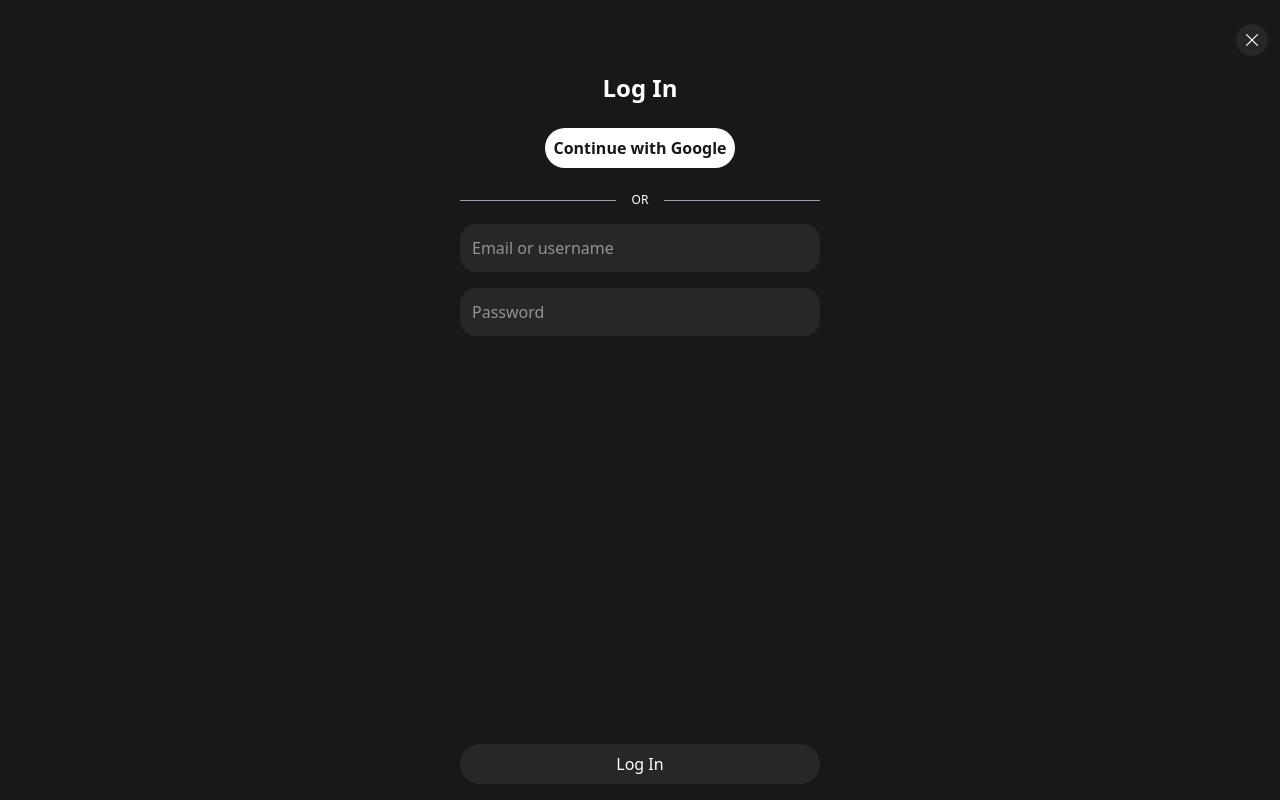
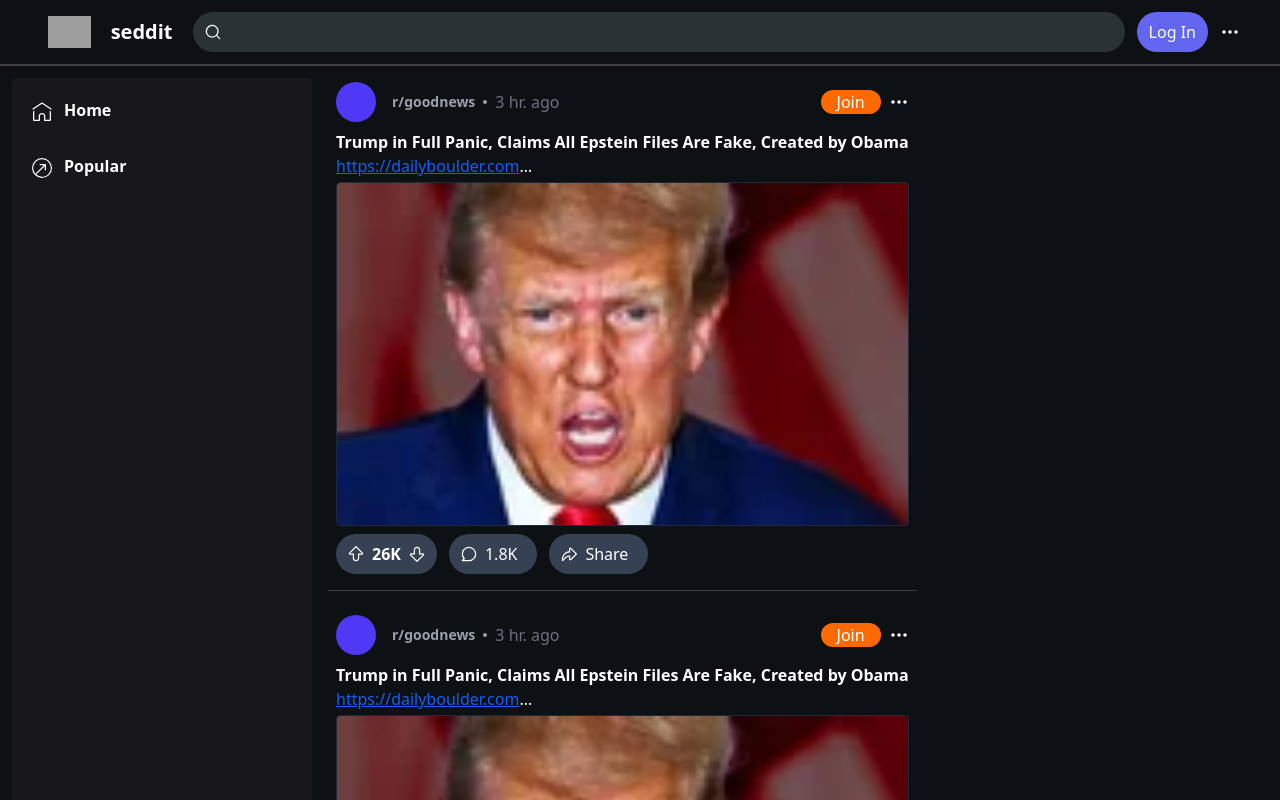
Before and after one commit to ZackHartinger/reddit-clone-seddit, a React (Vite) app: page / in a window 1280 px wide. Shown: the top 800 px of the page. Built offline with nearby package versions, Linux system fonts and the light colour scheme; grey boxes are pictures that could not be loaded.

Commit message:
Fixed modal toggle.

```diff
--- a/src/App.tsx
+++ b/src/App.tsx
@@ -12,7 +12,7 @@ function App() {
   }
   return (
     <div className='h-screen'>
-      {!showModal ?
+      {showModal ?
         <LogInDialog toggleModal={toggleShowModal} /> :
         <></>
       }
--- a/src/components/LogInDialogue/LogInDialog.tsx
+++ b/src/components/LogInDialogue/LogInDialog.tsx
@@ -2,7 +2,7 @@ import React from 'react'
 
 const LogInDialog = ({ toggleModal }: { toggleModal: () => void }) => {
   return (
-    <div className='fixed bg-zinc-900 h-screen w-screen z-1'>
+    <div className='bg-zinc-900 h-screen w-screen z-1'>
       <button onClick={toggleModal} className='bg-zinc-800 rounded-full p-2 float-right mt-6 mr-3'>
         <svg fill='white' height={16} width={16} viewBox="0 0 20 20">
           <path d='m11.06 10 6.22-6.22a.771.771 0 0 0-.015-1.046.771.771 0 0 0-1.045-.014L10 8.94 3.78 2.72a.771.771 0 0 0-1.042.018.771.771 0 0 0-.018 1.042L8.94 10l-6.22 6.22a.758.758 0 0 0-.02 1.08.758.758 0 0 0 1.08-.02L10 11.06l6.22 6.22a.771.771 0 0 0 1.041-.018.771.771 0 0 0 .019-1.042L11.06 10Z'></path>
--- a/src/components/Navbar/Navbar.tsx
+++ b/src/components/Navbar/Navbar.tsx
@@ -11,8 +11,6 @@ const Navbar = ({ toggleModal }: { toggleModal: () => void }) => {
     const clearSearchText = () => {
         setSearchText('');
     }
-
-    console.log(searchText);
 
     return (
         <nav className='bg-[#0e1113] sticky top-0'>
```
